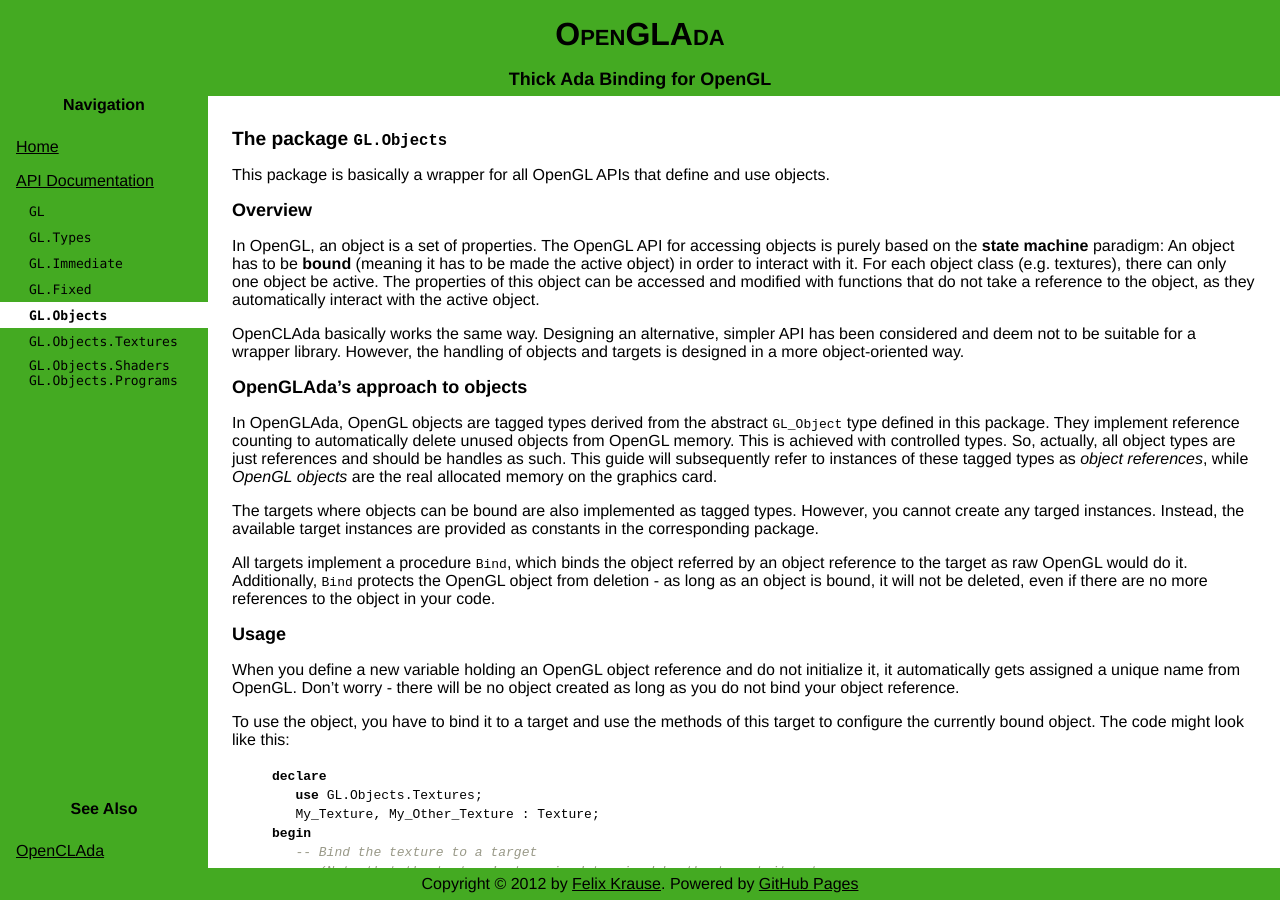
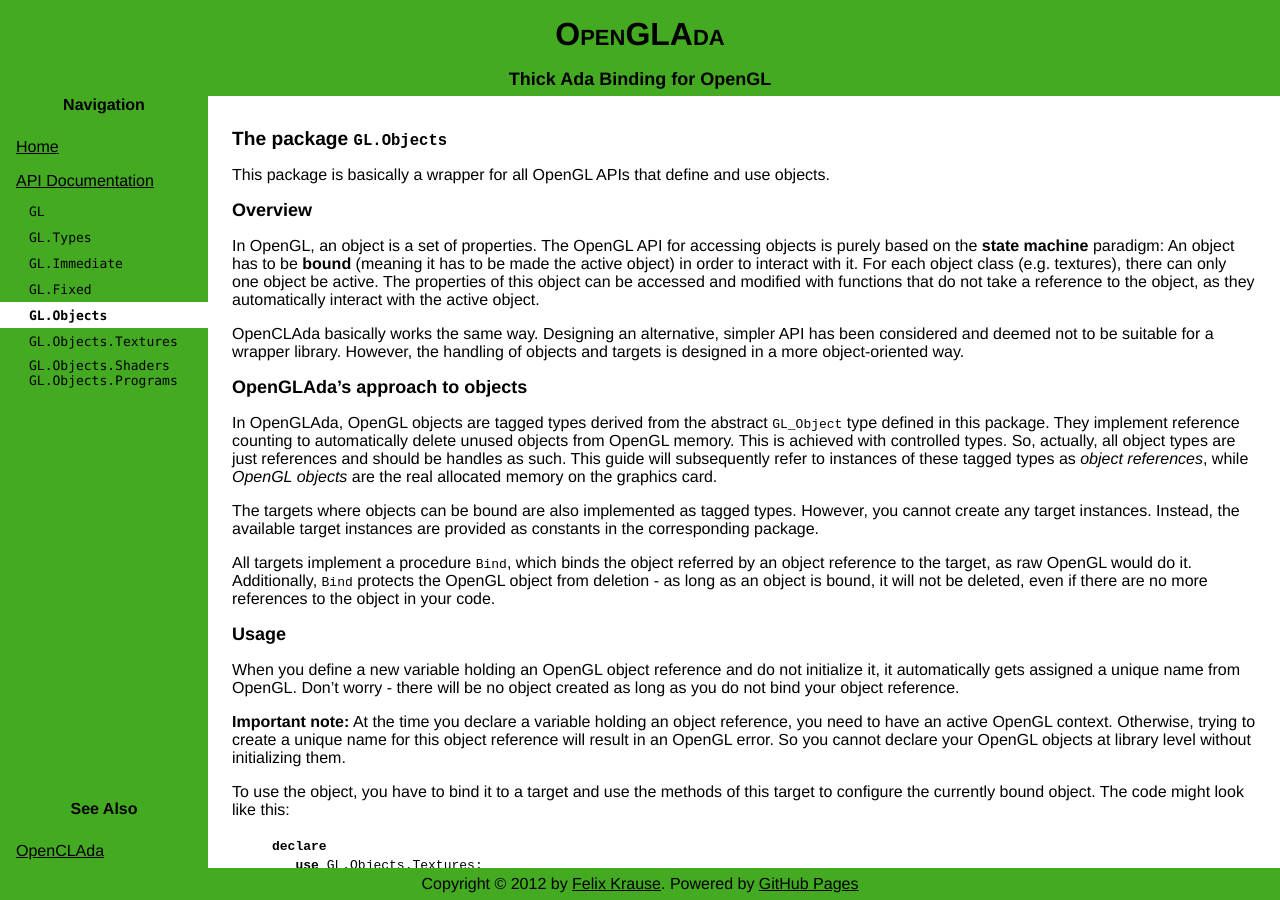
Before and after one commit to flyx/OpenGLAda, a Jekyll site: the page built from doc/GL.Objects.md, in a window 1280 px wide and 900 px high. Built offline with Jekyll 4.4.1, drawn with Linux system fonts in a browser that asks for light colours.

Commit message:
Improved GL.Objects documentation

```diff
--- a/doc/GL.Objects.md
+++ b/doc/GL.Objects.md
@@ -20,7 +20,7 @@
 reference to the object, as they automatically interact with the active object.
 
 OpenCLAda basically works the same way. Designing an alternative, simpler API has
-been considered and deem not to be suitable for a wrapper library. However, the
+been considered and deemed not to be suitable for a wrapper library. However, the
 handling of objects and targets is designed in a more object-oriented way.
 
 ## OpenGLAda's approach to objects
@@ -34,11 +34,11 @@
 graphics card.
 
 The targets where objects can be bound are also implemented as tagged types.
-However, you cannot create any targed instances. Instead, the available target
+However, you cannot create any target instances. Instead, the available target
 instances are provided as constants in the corresponding package.
 
 All targets implement a procedure `Bind`, which binds the object referred by an
-object reference to the target as raw OpenGL would do it. Additionally, `Bind`
+object reference to the target, as raw OpenGL would do it. Additionally, `Bind`
 protects the OpenGL object from deletion - as long as an object is bound, it will
 not be deleted, even if there are no more references to the object in your code.
 
@@ -48,6 +48,11 @@
 not initialize it, it automatically gets assigned a unique name from OpenGL.
 Don't worry - there will be no object created as long as you do not bind your
 object reference.
+
+**Important note:** At the time you declare a variable holding an object
+reference, you need to have an active OpenGL context. Otherwise, trying to create
+a unique name for this object reference will result in an OpenGL error. So you
+cannot declare your OpenGL objects at library level without initializing them.
 
 To use the object, you have to bind it to a target and use the methods of this
 target to configure the currently bound object. The code might look like this:
```
